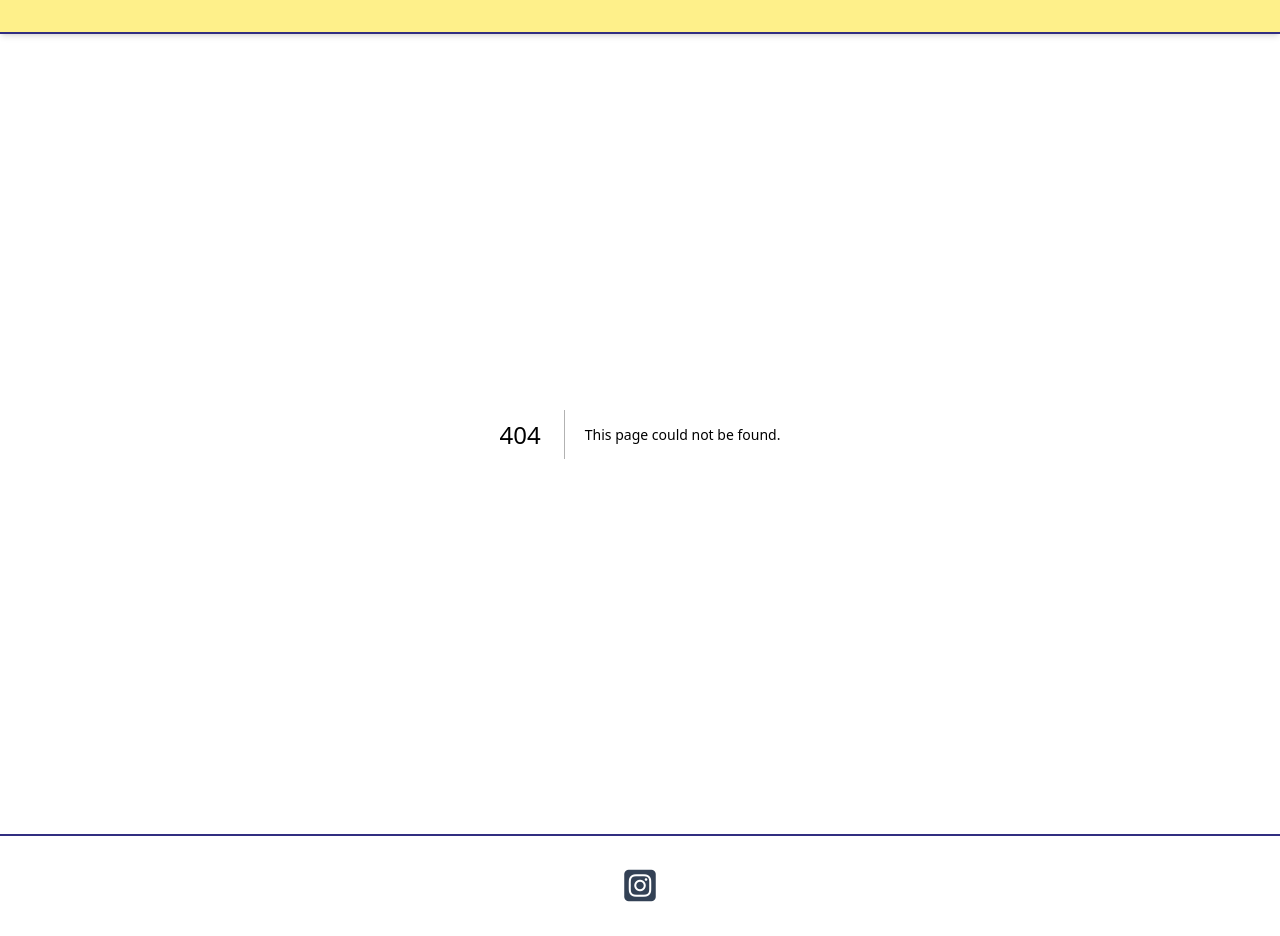
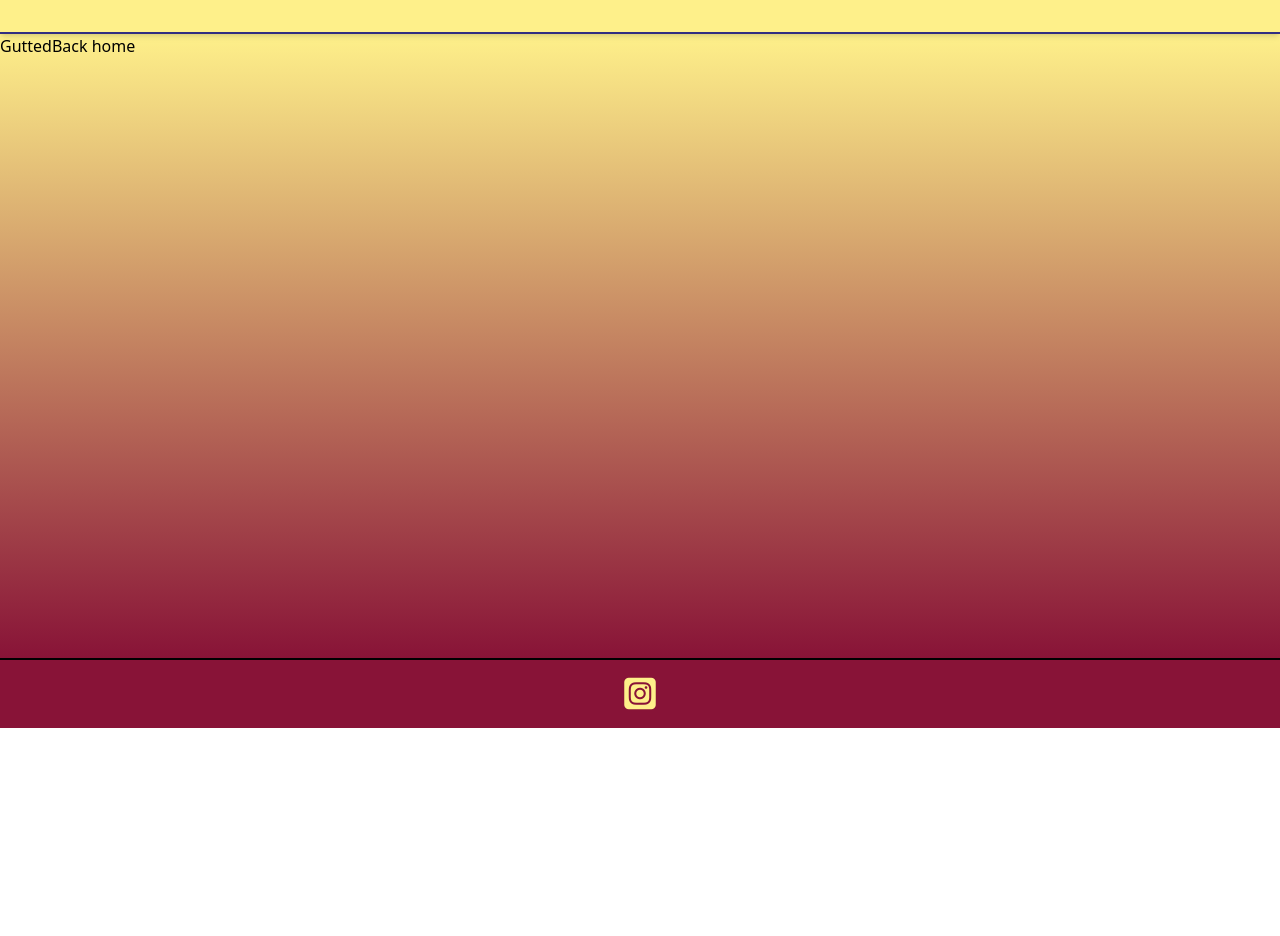
Before and after one commit to Datazyme/nextjs13-store, a Next.js app: page /cancel in a window 1280 px wide. Before the commit this address had no page. Shown: the part 72-1008 px from the top of the page. After the commit the page ends 800 px from the top, so only its background shows below. Built offline with nearby package versions, Linux system fonts and the light colour scheme; a web font is replaced by a local one.

Commit message:
finished tutoral with new style for title and background colours, not able to remove cart items or empty cart

```diff
--- a/app/Header.js
+++ b/app/Header.js
@@ -16,7 +16,7 @@ export default function Header() {
   const openModal = useCart((state) => state.openModal);
   const setOpenModal = useCart((state) => state.setOpenModal);
   return (
-    <header className="sticky top-0 p-6 bg-white bg-yellow-200 border-b-2 border-solid border-indigo-900 shadow-md z-50 text-2xl sm:text-3xl md:text-4xl sm:p-8 flex item-center justify-between">
+    <header className="sticky top-0 p-6 bg-yellow-200 border-b-2 border-solid border-indigo-900 shadow-md z-50 text-2xl sm:text-3xl md:text-4xl sm:p-8 flex item-center justify-between">
       {openModal && <Modal />}
       <Link href={"/"}>
         <h1
--- /dev/null
+++ b/app/cancel/page.js
@@ -0,0 +1,10 @@
+import Link from "next/link";
+
+export default function CancelPage() {
+  return (
+    <div>
+      Gutted
+      <Link href={"/"}>Back home</Link>
+    </div>
+  );
+}
--- a/app/layout.js
+++ b/app/layout.js
@@ -24,9 +24,11 @@ export default function RootLayout({ children }) {
       </head>
       <body className={"min-h-screen flex flex-col relative" + inter.className}>
         <Header></Header>
-        <div className="flex-1">{children}</div>
-        <footer className="flex items-center flex-wrap justify-center border-t-2 border-solid border-indigo-900 p-4 md:p-8">
-          <i className="fa-brands fa-square-instagram text-slate-700 hover:text-slate-500 cursor-pointer text-2xl sm:text-3xl md:text-4xl"></i>
+        <div className="flex-1 bg-gradient-to-b from-yellow-200 to-rose-900">
+          {children}
+        </div>
+        <footer className="flex items-center flex-wrap justify-center border-t-2 border-solid border-black bg-rose-900 p-4">
+          <i className="fa-brands fa-square-instagram text-yellow-200 hover:text-slate-500 cursor-pointer text-2xl sm:text-3xl md:text-4xl"></i>
         </footer>
         <div id="portal"></div>
       </body>
--- a/app/page.js
+++ b/app/page.js
@@ -18,7 +18,7 @@ export default async function Home() {
   console.log(products);
 
   return (
-    <main className="p-4 flex flex-col bg-gradient-to-b from-yellow-200 to-rose-900">
+    <main className="p-4 flex flex-col">
       <div className="max-w-[1000px] w-full mx-auto grid grid-cols-1 sm:grid-cols-2 md:grid-cols-3 gap-2">
         {products.map((product, productIndex) => {
           return (
```
